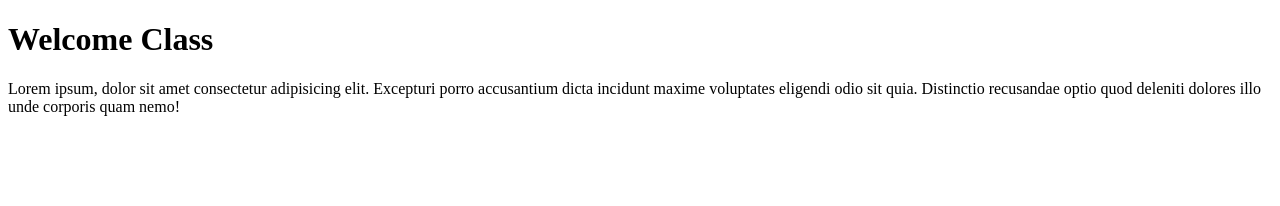
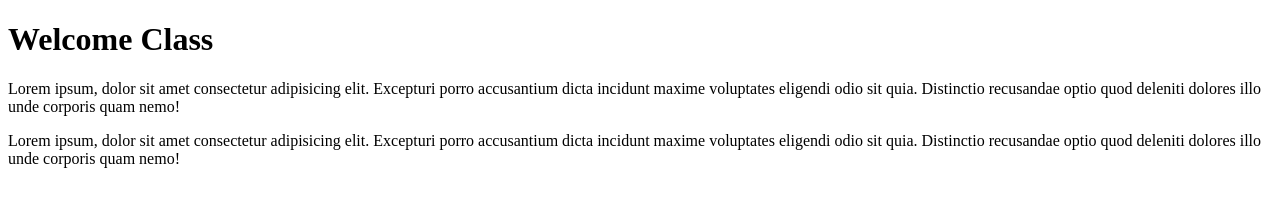
Before and after one commit to mynar7/demo_web_II, a plain HTML site: page index.html in a window 1280 px wide. Drawn offline with Linux system fonts and the light colour scheme.

Commit message:
stealth commit

```diff
--- a/index.html
+++ b/index.html
@@ -13,6 +13,7 @@
   </header>
   <main>
     <p>Lorem ipsum, dolor sit amet consectetur adipisicing elit. Excepturi porro accusantium dicta incidunt maxime voluptates eligendi odio sit quia. Distinctio recusandae optio quod deleniti dolores illo unde corporis quam nemo!</p>
+    <p>Lorem ipsum, dolor sit amet consectetur adipisicing elit. Excepturi porro accusantium dicta incidunt maxime voluptates eligendi odio sit quia. Distinctio recusandae optio quod deleniti dolores illo unde corporis quam nemo!</p>
   </main>
   </body>
 </html>
```
